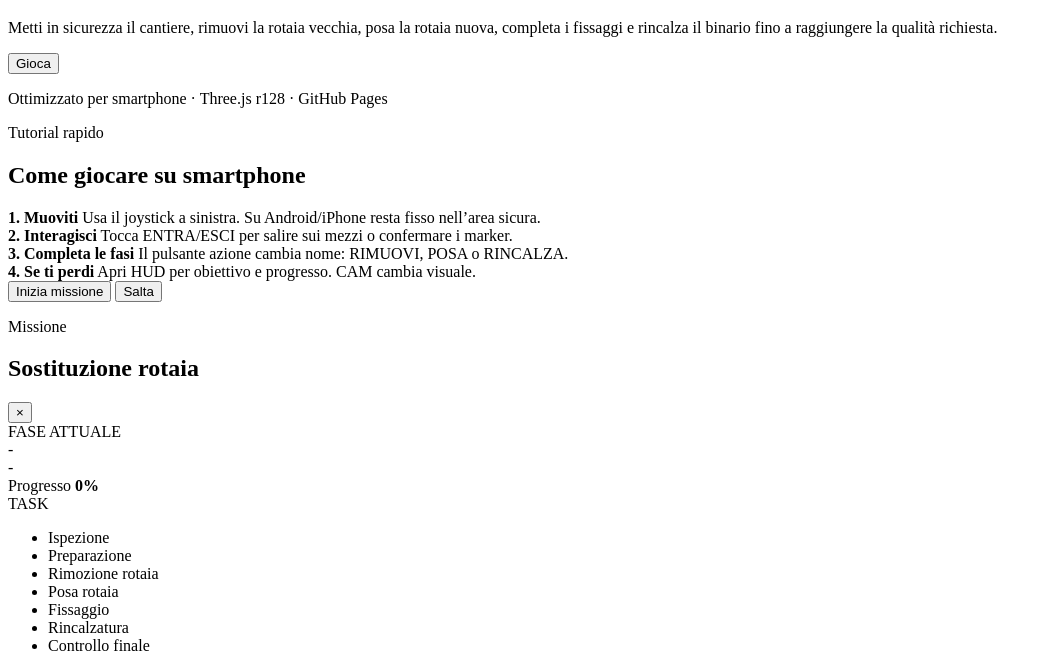
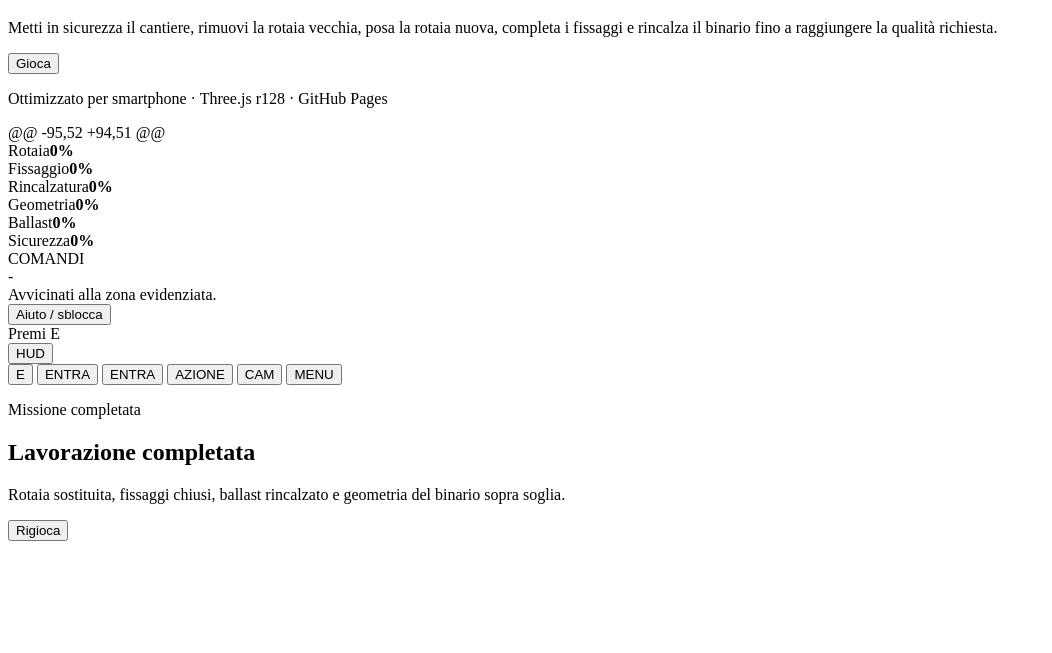
Before and after one commit to aversanoferdinando-art/Binario-Thegame, a plain HTML site: page index.html in a window 1280 px wide. Shown: the part 301-954 px from the top of the page, without its empty margins (0-1052 px from the left). After the commit the page ends 850 px from the top, so only its background shows below. Drawn offline with nearby package versions, Linux system fonts and the light colour scheme.

Commit message:
Update index.html

```diff
--- a/index.html
+++ b/index.html
@@ -28,70 +28,7 @@
         </p>
         <button id="playButton" type="button">Gioca</button>
         <p class="small-note">Ottimizzato per smartphone · Three.js r128 · GitHub Pages</p>
-      </div>
-    </div>
-
-    <div id="tutorialScreen" class="screen tutorial hidden">
-      <div class="menu-card tutorial-card">
-        <p class="eyebrow">Tutorial rapido</p>
-        <h2>Come giocare su smartphone</h2>
-        <div class="tutorial-grid">
-          <div>
-            <strong>1. Muoviti</strong>
-            <span>Usa il joystick a sinistra. Su Android/iPhone resta fisso nell’area sicura.</span>
-          </div>
-          <div>
-            <strong>2. Interagisci</strong>
-            <span>Tocca ENTRA/ESCI per salire sui mezzi o confermare i marker.</span>
-          </div>
-          <div>
-            <strong>3. Completa le fasi</strong>
-            <span>Il pulsante azione cambia nome: RIMUOVI, POSA o RINCALZA.</span>
-          </div>
-          <div>
-            <strong>4. Se ti perdi</strong>
-            <span>Apri HUD per obiettivo e progresso. CAM cambia visuale.</span>
-          </div>
-        </div>
-        <div class="tutorial-actions">
-          <button id="tutorialStartButton" type="button">Inizia missione</button>
-          <button id="tutorialSkipButton" class="secondary-button" type="button">Salta</button>
-        </div>
-      </div>
-    </div>
-
-    <aside id="hud" class="hud hidden">
-      <div class="hud-head">
-        <div>
-          <p class="hud-kicker">Missione</p>
-          <h2>Sostituzione rotaia</h2>
-        </div>
-        <button id="hudClose" type="button" aria-label="Chiudi HUD">×</button>
-      </div>
-
-      <div class="hud-block">
-        <div class="hud-label">FASE ATTUALE</div>
-        <div id="phaseName" class="hud-value">-</div>
-        <div id="phaseObjective" class="hud-note">-</div>
-        <div class="progress-line">
-          <span>Progresso</span>
-          <strong id="phaseProgressText">0%</strong>
-        </div>
-        <div class="bar">
-          <div id="phaseProgressBar" class="bar-fill"></div>
-        </div>
-      </div>
-
-      <div class="hud-block task-block">
-        <div class="hud-label">TASK</div>
-        <ul id="taskList" class="task-list">
-          <li data-step="0">Ispezione</li>
-          <li data-step="1">Preparazione</li>
-          <li data-step="2">Rimozione rotaia</li>
-          <li data-step="3">Posa rotaia</li>
-          <li data-step="4">Fissaggio</li>
-          <li data-step="5">Rincalzatura</li>
-          <li data-step="6">Controllo finale</li>
+@@ -95,52 +94,51 @@
         </ul>
       </div>
 
@@ -118,12 +55,14 @@
 
     <div id="mobileControls" class="mobile-controls hidden">
       <div id="touchStick" class="touch-stick">
+      <div id="touchStick" class="touch-stick" aria-label="Joystick movimento">
         <div id="touchKnob" class="touch-knob"></div>
       </div>
 
       <div class="mobile-actions">
         <button id="mobileInteract" type="button">E</button>
         <button id="mobileInteract" type="button">ENTRA</button>
+        <button id="mobileInteract" type="button" aria-label="Interagisci o esci dal mezzo">ENTRA</button>
         <button id="mobileAction" type="button">AZIONE</button>
         <button id="mobileCamera" type="button">CAM</button>
         <button id="mobileMenu" type="button">MENU</button>
```
